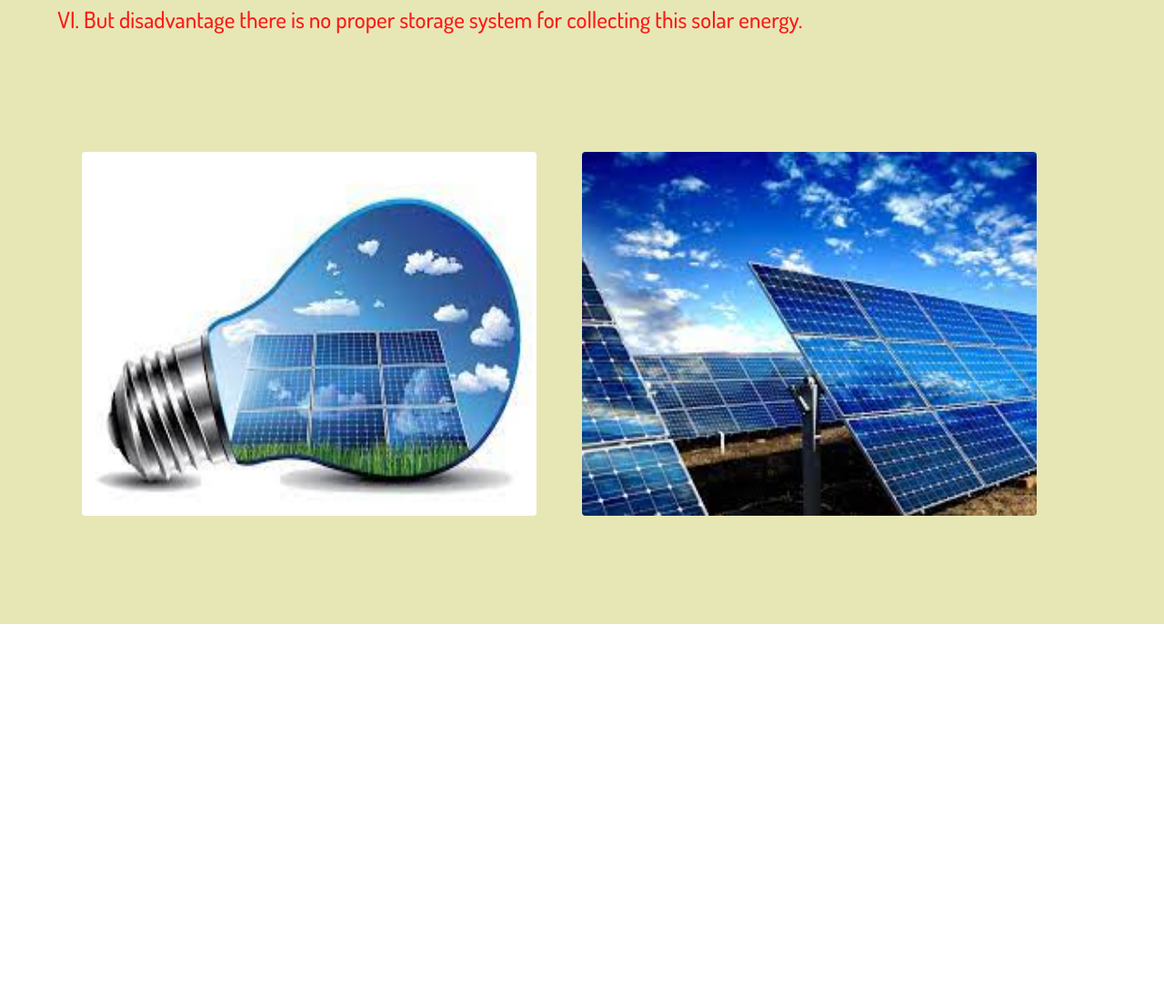
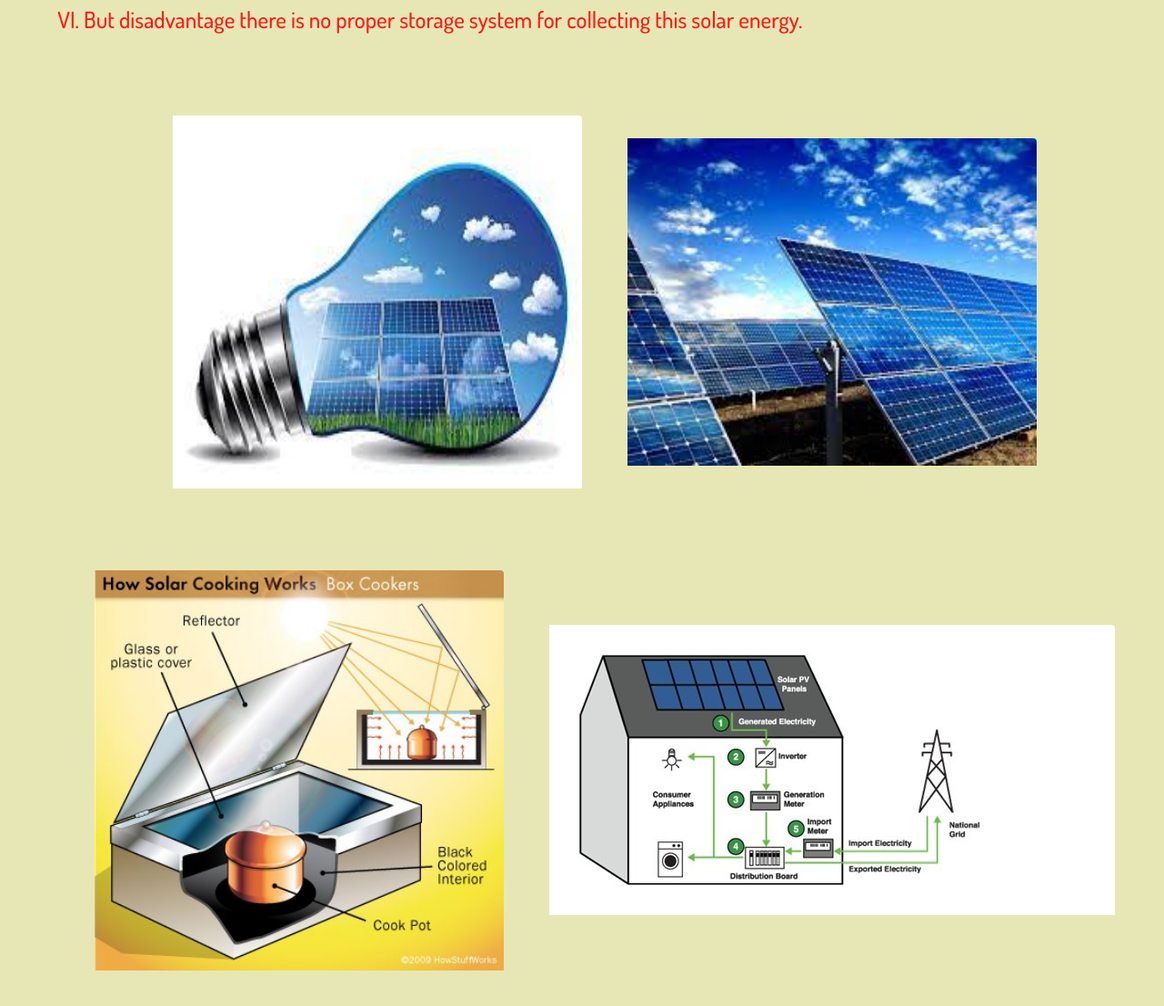
Before and after one commit to NamanBhat3/Class-VIII-C-Geography-Project, a plain HTML site: page solarenergy.html in a window 1280 px wide. Shown: the part 614-1720 px from the top of the page at 91% size. Before the commit the page ends 1300 px from the top, so only its background shows below. Drawn offline with nearby package versions, Linux system fonts and the light colour scheme.

Commit message:
initial commit

```diff
--- a/css/non-conventional.css
+++ b/css/non-conventional.css
@@ -26,6 +26,62 @@ a {
 }
 
 
+.img{
+  display: flex;
+  justify-content: center;
+  align-items: center;
+}
+.img img{
+    padding-left: 50px;
+    padding-bottom: 40px;
+    margin-top: 30px;
+    margin-bottom: 50px;
+}
+
+body{
+    height: 1100px;
+}
+
+#img2 {
+    align-items: center;
+    justify-content: center;
+    width: 500px;
+    height: 400px;
+}
+
+#img1 {
+  align-items: center;
+  justify-content: center;
+  width: 700px;
+  height: 450px;
+}
+
+#img3 {
+  align-items: center;
+  justify-content: center;
+  width: 500px;
+  height: 450px;
+}
+
+.img2{
+  display: flex;
+  justify-content: center;
+  align-items: center;
+}
+
+.img2 img {
+    padding-left: 50px;
+    padding-bottom: 10px;
+    margin-bottom: 10px;
+}
+
+.text ol li {
+  margin-top: 40px;
+  margin-bottom: 40px;
+  font-size: 25px;
+}
+
+
 body{
     height: 1100px;
 }
@@ -39,6 +95,6 @@ nav::after
     top: 0px;
     left: 0px;
     width: 100vw;
-    height: 1300px;
+    height: 1550px;
     z-index: -1;
 }
--- a/css/solarenergy.css
+++ b/css/solarenergy.css
@@ -27,29 +27,54 @@
   font-size: 25px;
 }
 
+
+.img{
+  display: flex;
+  justify-content: center;
+  align-items: center;
+}
+.img img{
+    padding-left: 50px;
+    padding-bottom: 40px;
+    margin-top: 30px;
+    margin-bottom: 50px;
+}
+
+body{
+    height: 1100px;
+}
+
 #img2 {
+    align-items: center;
+    justify-content: center;
+    width: 500px;
+    height: 400px;
+}
+
+#img1 {
   align-items: center;
   justify-content: center;
   width: 500px;
-  height: 400px;
+  height: 450px;
 }
 
-.img {
-  display: flex;
+#img3 {
   align-items: center;
   justify-content: center;
-  margin-top: 70px;
+  width: 500px;
+  height: 450px;
 }
 
-.img img {
-  margin-right: 50px;
+.img2{
+  display: flex;
+  justify-content: center;
+  align-items: center;
 }
 
-#img1 {
-align-items: center;
-justify-content: center;
-width: 500px;
-height: 400px;
+.img2 img {
+    padding-left: 50px;
+    padding-bottom: 10px;
+    margin-bottom: 10px;
 }
 
 a {
@@ -69,6 +94,6 @@ nav::after
     top: 0px;
     left: 0px;
     width: 100vw;
-    height: 1300px;
+    height: 1800px;
     z-index: -1;
 }
--- a/solarenergy.html
+++ b/solarenergy.html
@@ -50,6 +50,10 @@
         <img src="img/Img(6).jpeg" class="rounded float-start" alt="..." id = "img1">
         <img src="img/Img(7).jpeg" class="rounded float-start" alt="..." id = "img2">
       </div>
+      <div class="img2">
+        <img src="img/Img(10).jpeg" class="rounded float-start" alt="..." id = "img3">
+        <img src="img/IMG-20211020-WA0003.jpg" class="rounded float-start" alt="..." id = "img4">
+      </div>
 
       <script src="https://cdn.jsdelivr.net/npm/bootstrap@5.1.3/dist/js/bootstrap.bundle.min.js" integrity="sha384-ka7Sk0Gln4gmtz2MlQnikT1wXgYsOg+OMhuP+IlRH9sENBO0LRn5q+8nbTov4+1p" crossorigin="anonymous"></script>
 </body>
```
Also changed, not shown: non-conventional.html (+20 -1 lines), img/IMG-20211020-WA0003.jpg (added).
